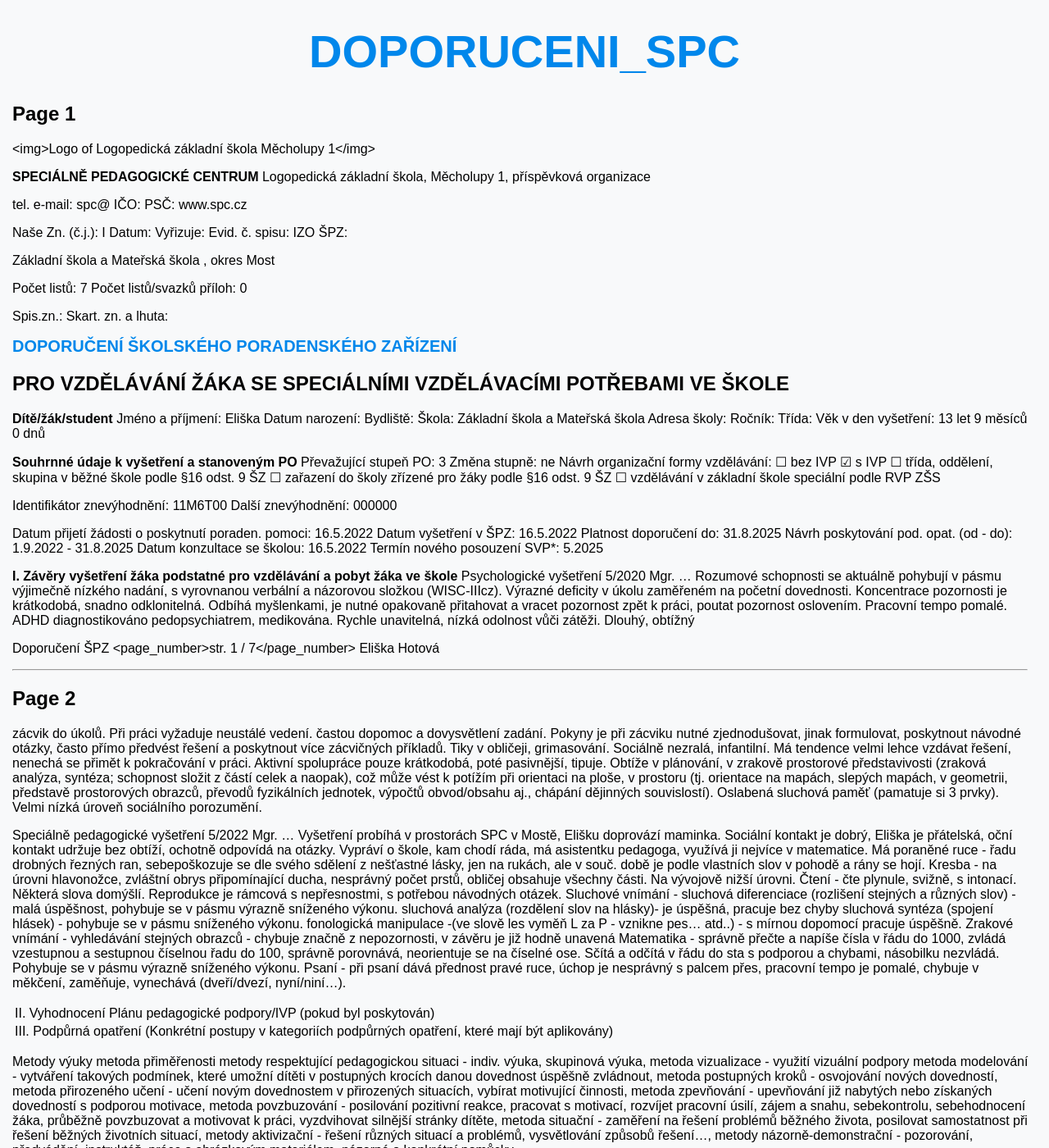
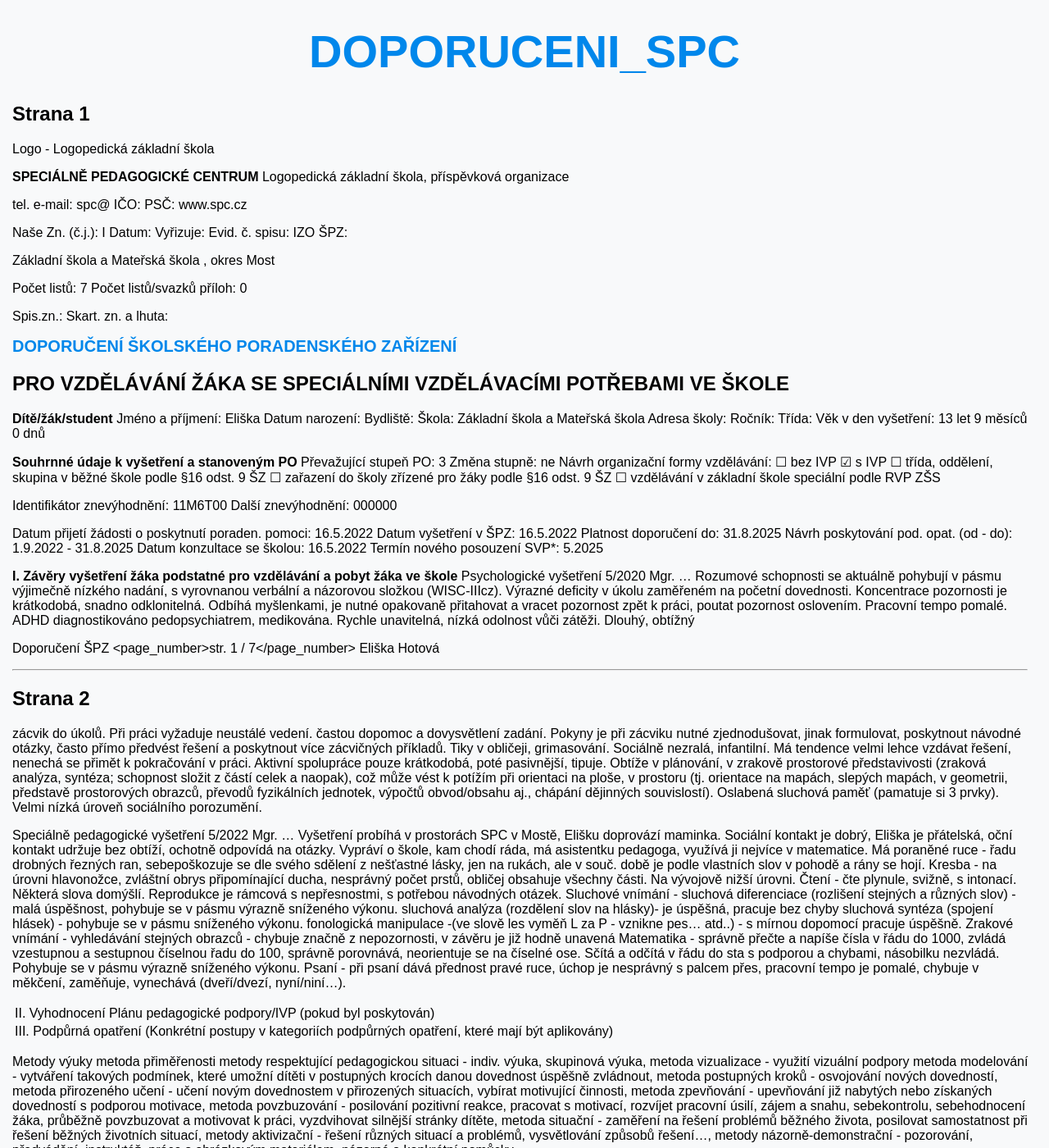
Before and after one commit to bedjan/bedjan.github.io, a Jekyll site: the page built from doporuceni_spc.md, in a window 1280 px wide and 1400 px high. Shown: the whole window at 82% size. Built offline with Jekyll 4.4.1, drawn with Linux system fonts in a browser that asks for light colours; our own code applies the rules of GitHub Pages for plain Markdown files.

Commit message:
Update doporuceni_spc.md

```diff
--- a/doporuceni_spc.md
+++ b/doporuceni_spc.md
@@ -1,9 +1,9 @@
-## Page 1
+## Strana 1
 
-&lt;img&gt;Logo of Logopedická základní škola Měcholupy 1&lt;/img&gt;
+Logo -  Logopedická základní škola
 
 **SPECIÁLNĚ PEDAGOGICKÉ CENTRUM**
-Logopedická základní škola, Měcholupy 1,
+Logopedická základní škola,
 příspěvková organizace
 
 tel.
@@ -75,7 +75,7 @@ Eliška Hotová
 ---
 
 
-## Page 2
+## Strana 2
 
 zácvik do úkolů. Při práci vyžaduje neustálé vedení. častou dopomoc a dovysvětlení zadání. Pokyny je při zácviku nutné zjednodušovat, jinak formulovat, poskytnout návodné otázky, často přímo předvést řešení a poskytnout více zácvičných příkladů.
 Tiky v obličeji, grimasování. Sociálně nezralá, infantilní. Má tendence velmi lehce vzdávat řešení, nenechá se přimět k pokračování v práci. Aktivní spolupráce pouze krátkodobá, poté pasivnější, tipuje. Obtíže v plánování, v zrakově prostorové představivosti (zraková analýza, syntéza; schopnost složit z částí celek a naopak), což může vést k potížím při orientaci na ploše, v prostoru (tj. orientace na mapách, slepých mapách, v geometrii, představě prostorových obrazců, převodů fyzikálních jednotek, výpočtů obvod/obsahu aj., chápání dějinných souvislostí). Oslabená sluchová paměť (pamatuje si 3 prvky). Velmi nízká úroveň sociálního porozumění.
```
